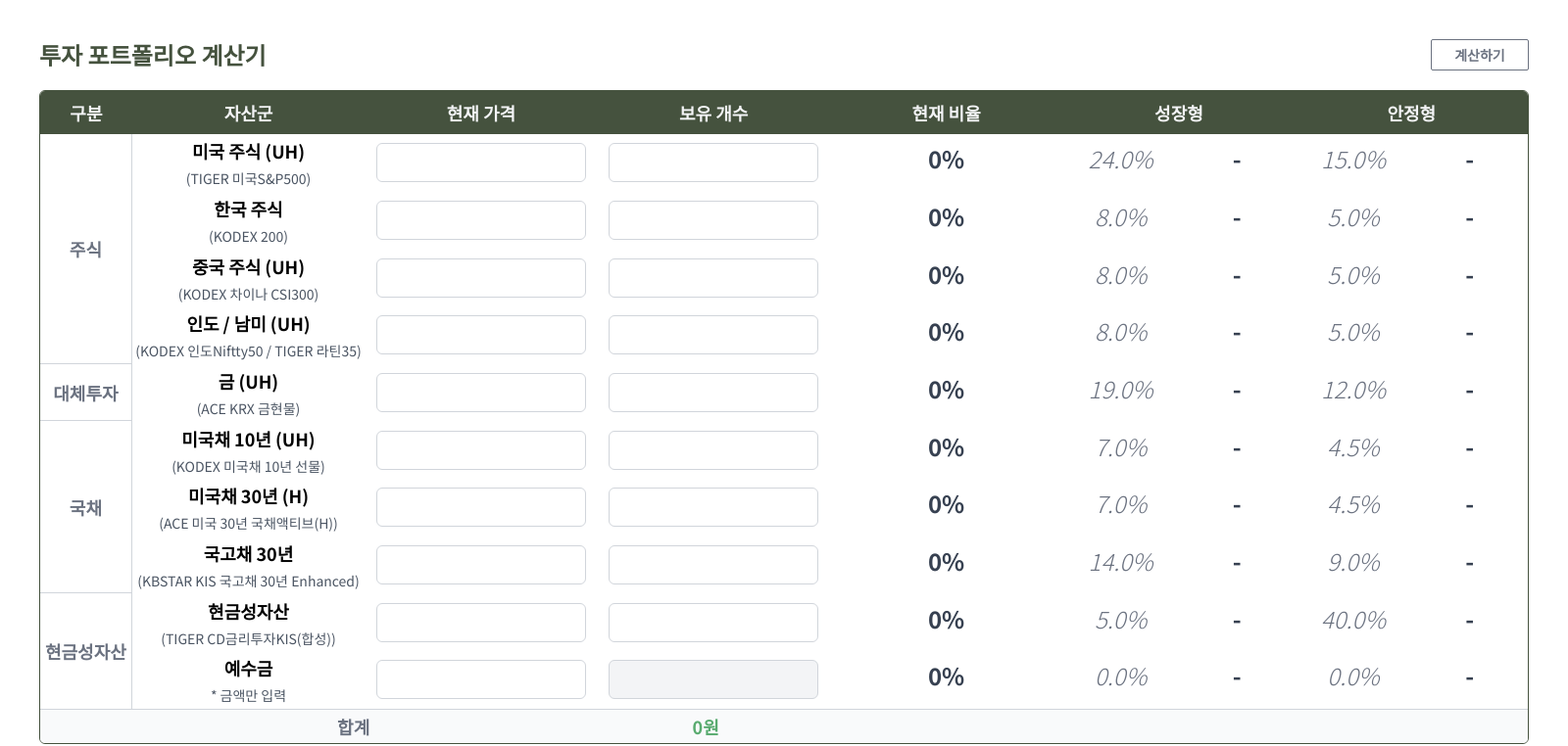
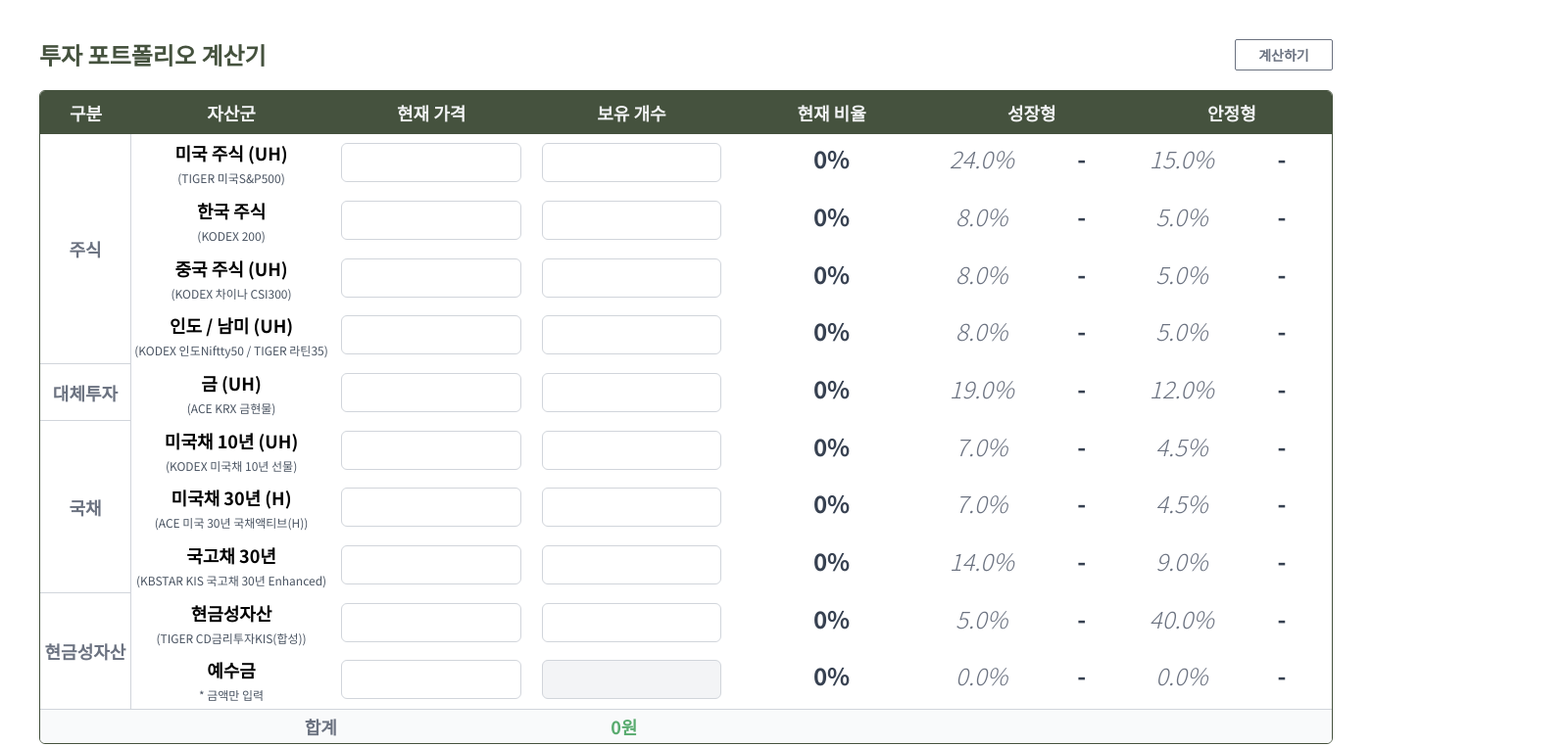
Before and after one commit to sqsung/investment-ratio-calculator, a Next.js app: page / in a window 1280 px wide. Shown: the top 762 px of the page at 98% size, 1600 px wide, since content can reach past the window. Built offline with nearby package versions, Linux system fonts and the light colour scheme.

Commit message:
Fix: UI overflowing error

```diff
--- a/src/app/page.tsx
+++ b/src/app/page.tsx
@@ -12,7 +12,7 @@ export default function Home() {
   } = useHome();
 
   return (
-    <div className="h-screen min-w-[1600px] p-10 flex flex-col gap-5">
+    <div className="h-screen min-w-[1400px] p-10 flex flex-col gap-5">
       <div className="flex justify-between">
         <h1 className="font-bold text-primary text-2xl">투자 포트폴리오 계산기</h1>
         <Button text="계산하기" onClick={onCalculate} />
--- a/src/components/investment/InvestmentInput.tsx
+++ b/src/components/investment/InvestmentInput.tsx
@@ -9,14 +9,14 @@ interface InvestmentInputProps {
   onChange: (event: React.ChangeEvent, key: keyof Investments, type: InvestmentValueType) => void;
 }
 
-export default function InvestmentInput({ row, value, total, onChange, autoTotal }: InvestmentInputProps) {
+export default function InvestmentInput({ row, value, onChange, autoTotal }: InvestmentInputProps) {
   const ratio = ((+value.has * +value.price) / autoTotal) * 100;
 
   return (
     <>
       <div className="w-full flex flex-col items-center gap-1 h-[40px] justify-center">
         <p className="font-bold">{row.mainLabel}</p>
-        <p className="text-sm text-gray-600">{row.subLabel}</p>
+        <p className="text-xs text-gray-600">{row.subLabel}</p>
       </div>
       <div className="w-full h-full flex justify-center">
         <input
```
